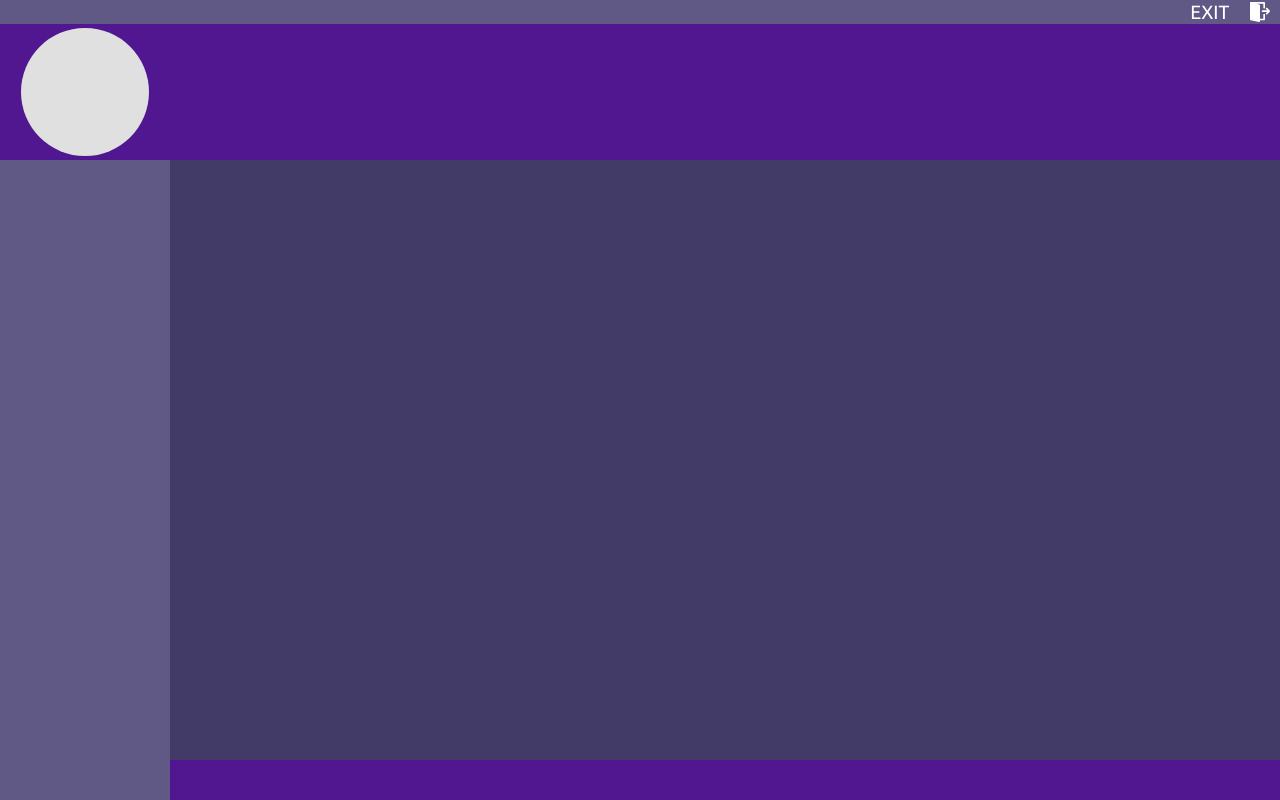
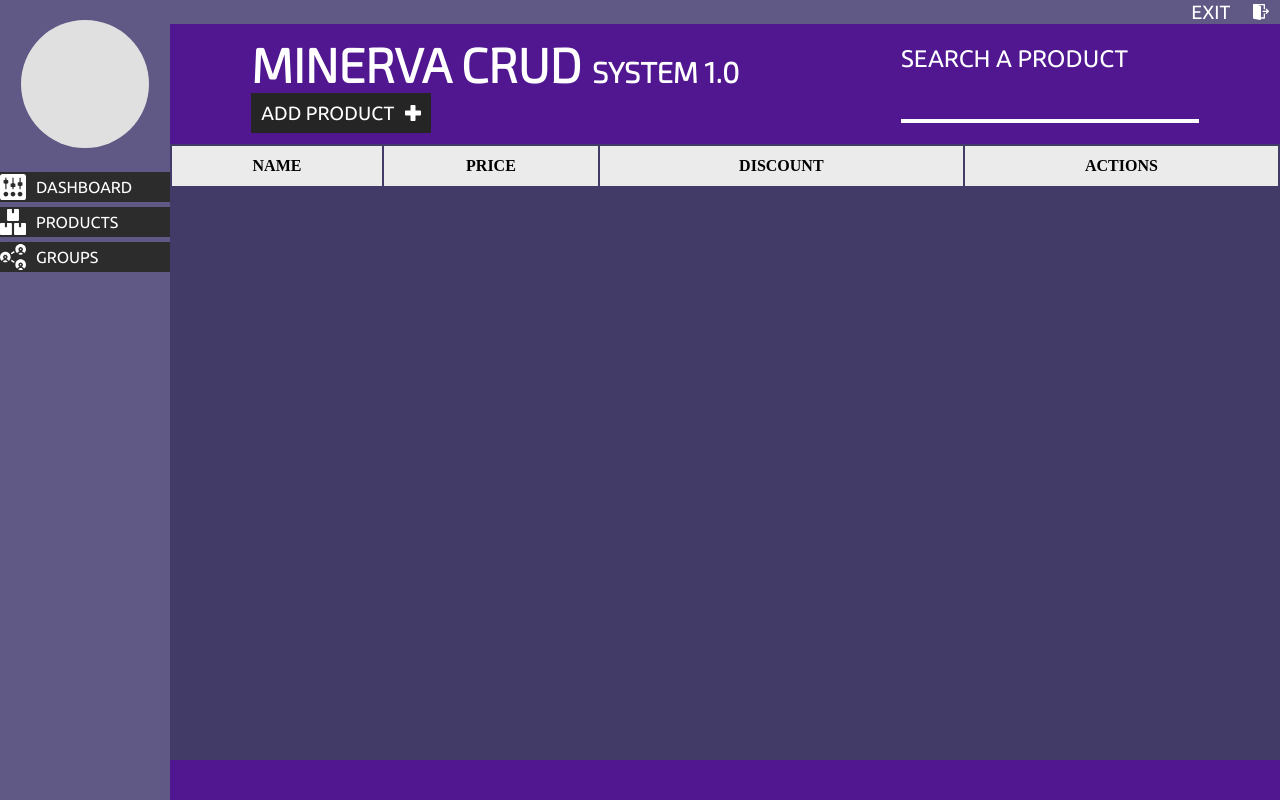
Before and after one commit to fin2keys/minerva-crud, a plain HTML site: page index.html in a window 1280 px wide. Drawn offline with Linux system fonts and the light colour scheme.

Commit message:
update 0.2

```diff
--- a/index.html
+++ b/index.html
@@ -6,6 +6,7 @@
   <link href="src/css/main/main-structure-page.css" rel="stylesheet">
   <link href="src/css/main/main-user-inputs.css" rel="stylesheet">
   <link href="src/css/user/user-preferences.css" rel="stylesheet">
+  <link href="https://fonts.googleapis.com/css2?family=Exo+2:wght@300&display=swap" rel="stylesheet">
   <link href="https://fonts.googleapis.com/css2?family=PT+Sans:wght@400;700&family=Ubuntu:wght@400;700&display=swap" rel="stylesheet">
   <title>Minerva</title>
 </head>
@@ -23,10 +24,38 @@
       </div>
     </div>
     <header class="main-header-content">
+      <div id="page-title-container">
+        <div class="title-content">
+        <h1 id="title">MINERVA CRUD <span>SYSTEM 1.0</span></h1>
+        <div class="add-new-product-container">
+          <a>ADD PRODUCT</a>
+          <span class="plus-img"></span>
+        </div>
+      </div>
+        <div class="search-a-product-container">
+          <a>SEARCH A PRODUCT</a>
+          <input type="text">
+        </div>
+      </div>
     </header>
     <aside class="user-options-aside">
+      <div class="user-options-list">
+        <ul>
+          <li><span id="dash-img"></span>DASHBOARD</li>
+          <li><span id="boxes-img"></span>PRODUCTS</li>
+          <li><span id="group-img"></span>GROUPS</li>
+        </ul>
+      </div>
     </aside>
     <section class="main-minerva-content">
+      <table class="new-products-container">
+        <tr class="info">
+          <th class="type-info">NAME</th>
+          <th class="type-info">PRICE</th>
+          <th class="type-info">DISCOUNT</th>
+          <th class="type-info">ACTIONS</th>
+        </tr>
+      </table>
     </section>
     <footer class="next-page-options"></footer>
   </main>
--- a/src/css/main/main-structure-page.css
+++ b/src/css/main/main-structure-page.css
@@ -16,7 +16,7 @@
 #page-structure-container {
   display: grid;
   grid-template-columns: 170px auto;
-  grid-template-rows: 3vh 17vh 75vh 5vh;
+  grid-template-rows: 3vh 15vh 77vh 5vh;
   grid-template-areas: 'EB EB'
                        'UA HD'
                        'AS SC'
@@ -33,9 +33,10 @@
   display: flex;
   align-items: center;
   justify-content: flex-end;
+  user-select: none;
 }
 .avatar-user-container {
-  background-color: var(--hdcolor);
+  background-color: var(--ascolor);
   grid-area: UA;
   display: flex;
   align-items: center;
@@ -45,10 +46,13 @@
 .main-header-content {
   background-color: var(--hdcolor);
   grid-area: HD;
+  display: flex;
 }
 .user-options-aside {
   background-color: var(--ascolor);
   grid-area: AS;
+  display: flex;
+  align-items: center;
 }
 .main-minerva-content {
   background-color: var(--sccolor);
@@ -58,3 +62,33 @@
   background-color: var(--hdcolor);
   grid-area: FT;
 }
+#page-title-container {
+  display: flex;
+  height: 100%;
+  flex-direction: row;
+  justify-content: space-around;
+  align-items: center;
+  width: 100%;
+  user-select: none;
+}
+#title {
+  font-family: 'PT Sans', sans-serif;
+  font-size: 3rem;
+  color: white;
+  font-family: 'Exo 2', sans-serif;
+}
+#title > span {
+  font-size: 1.8rem;
+}
+.user-options-list {
+  height: 600px;
+  width: 100%;
+}
+table {
+  width: 100%;
+}
+tr.info {
+  height: 40px;
+  background-color: #ebebeb;
+  border-radius: 4px;
+}
--- a/src/css/main/main-user-inputs.css
+++ b/src/css/main/main-user-inputs.css
@@ -1,7 +1,10 @@
+:root {
+  --inputcolor: #252525;
+}
 #exit-container {
   display: flex;
   width: 100px;
-  height: 20px;
+  height: 100%;
   align-items: center;
   justify-content: space-around;
   flex-direction: row-reverse;
@@ -14,8 +17,8 @@
 }
 
 #exit-icon {
-  width: 20px;
-  height: 20px;
+  width: 16px;
+  height: 16px;
   display: block;
   background-image: url(../../img/logout.svg);
   background-size: cover;
@@ -32,3 +35,86 @@
   color: #ff0505;
   transition: ease 500ms;
 }
+.add-new-product-container {
+  font-size: 1.2rem;
+  background-color: var(--inputcolor);
+  width: 180px;
+  font-family: 'Ubuntu', sans-serif;
+  display: flex;
+  align-items: center;
+  justify-content: space-evenly;
+  height: 40px;
+  color: white;
+  cursor: pointer;
+  transition: ease 500ms;
+}
+.plus-img {
+  width: 16px;
+  height: 16px;
+  background-image: url(../../img/plus.svg);
+  background-size: cover;
+}
+.add-new-product-container:hover {
+  background-color: #131313;
+  transition: ease 500ms;
+}
+.search-a-product-container {
+  display: flex;
+  flex-direction: column;
+  height: 100%;
+  justify-content: space-evenly;
+}
+.search-a-product-container > a {
+  font-size: 1.5rem;
+  font-family: 'Ubuntu', sans-serif;
+  color: white;
+}
+.search-a-product-container > input {
+  height: 30px;
+  border: none;
+  outline: none;
+  border-bottom: 4px solid white;
+  border-radius: 0px;
+  font-size: 1.2rem;
+  color: white;
+  background-color: transparent;
+  font-family: 'Ubuntu', sans-serif;
+}
+ul {
+  width: 100%;
+  height: 100%;
+  display: flex;
+  flex-direction: column;
+}
+li {
+  background-color: #2c2c2c;
+  font-family: 'Ubuntu', sans-serif;
+  margin-bottom: 5px;
+  display: flex;
+  align-items: center;
+  height: 30px;
+  color: white;
+  user-select: none;
+  cursor: pointer;
+}
+#dash-img {
+  width: 26px;
+  height: 26px;
+  background-image: url(../../img/dashboard.svg);
+  background-size: cover;
+  margin-right: 10px;
+}
+#boxes-img {
+  width: 26px;
+  height: 26px;
+  background-image: url(../../img/boxes.svg);
+  background-size: cover;
+  margin-right: 10px;
+}
+#group-img {
+  width: 26px;
+  height: 26px;
+  background-image: url(../../img/group.svg);
+  background-size: cover;
+  margin-right: 10px;
+}
```
Also changed, not shown: src/img/boxes.svg (added), src/img/dashboard.svg (added), src/img/group.svg (added), src/img/plus.svg (added).
